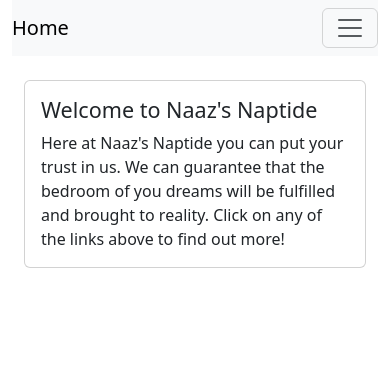
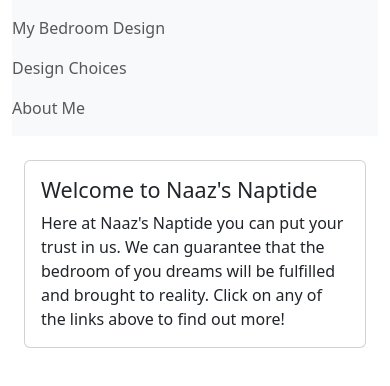
Before and after one commit to naaz-brar/DT-Room-Design, a plain HTML site: page index.html in a window 390 px wide. Drawn offline with nearby package versions, Linux system fonts and the light colour scheme.

Commit message:
test nav

```diff
--- a/index.html
+++ b/index.html
@@ -12,11 +12,6 @@
 <div class="container">
 
     <nav class="navbar navbar-expand-lg navbar-light bg-light">
-        <a class="navbar-brand" href="#">Home</a>
-        <button class="navbar-toggler" type="button" data-toggle="collapse" data-target="#navbarSupportedContent" aria-controls="navbarSupportedContent" aria-expanded="false" aria-label="Toggle navigation">
-            <span class="navbar-toggler-icon"></span>
-        </button>
-        <div class="collapse navbar-collapse" id="navbarSupportedContent">
         <ul class="navbar-nav mr-auto">
             <li class="nav-item">
                 <a class="nav-link" href="my-bedroom-design.html">My Bedroom Design</a>
@@ -28,7 +23,6 @@
                 <a class="nav-link" href="about-me.html">About Me</a>
             </li>
         </ul>
-        </div>
     </nav>
 
 
```
Lines whose indentation alone changed are shown as unchanged.
